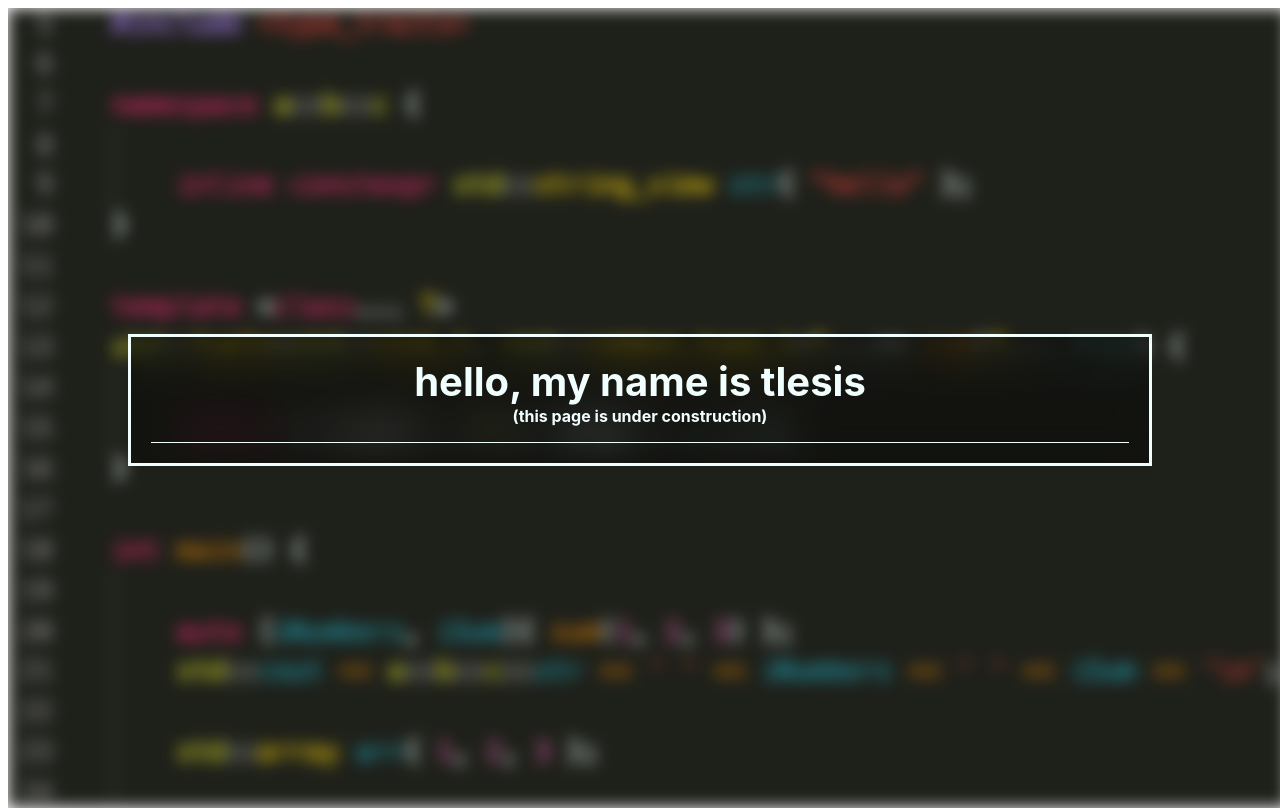
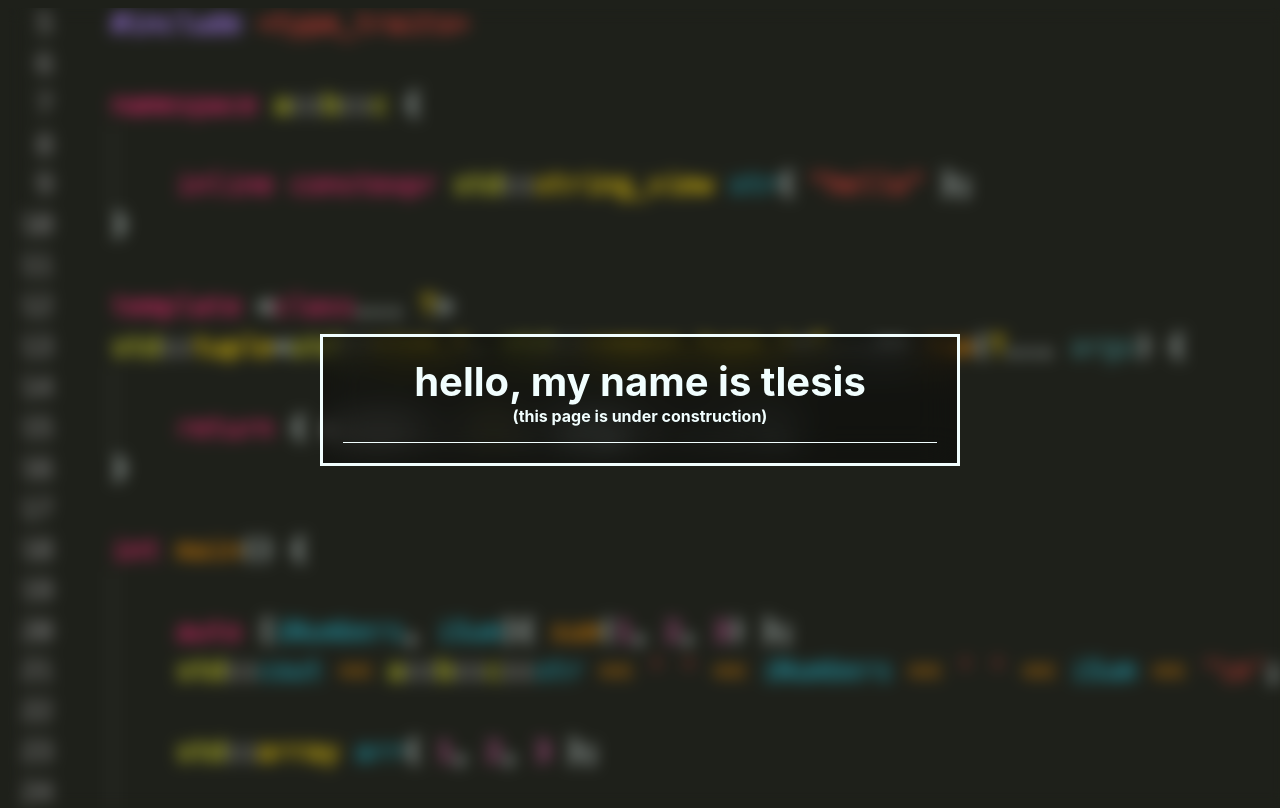
Before and after one commit to Tlesis/Tlesis.github.io, a plain HTML site: page index.html in a window 1280 px wide. Drawn offline with Linux system fonts and the light colour scheme.

```diff
--- a/index.css
+++ b/index.css
@@ -7,6 +7,7 @@ body, html {
     height: 100%;
     width: 100%;
     overflow: hidden;
+    background-color: #1E201A;
 }
 
 .bg-img {
@@ -48,7 +49,7 @@ body, html {
     transform: translate(-50%, -50%);
 
     z-index: 2;
-    width: 80%;
+    width: 50%;
     padding: 20px;
     text-align: center;
 }
```
